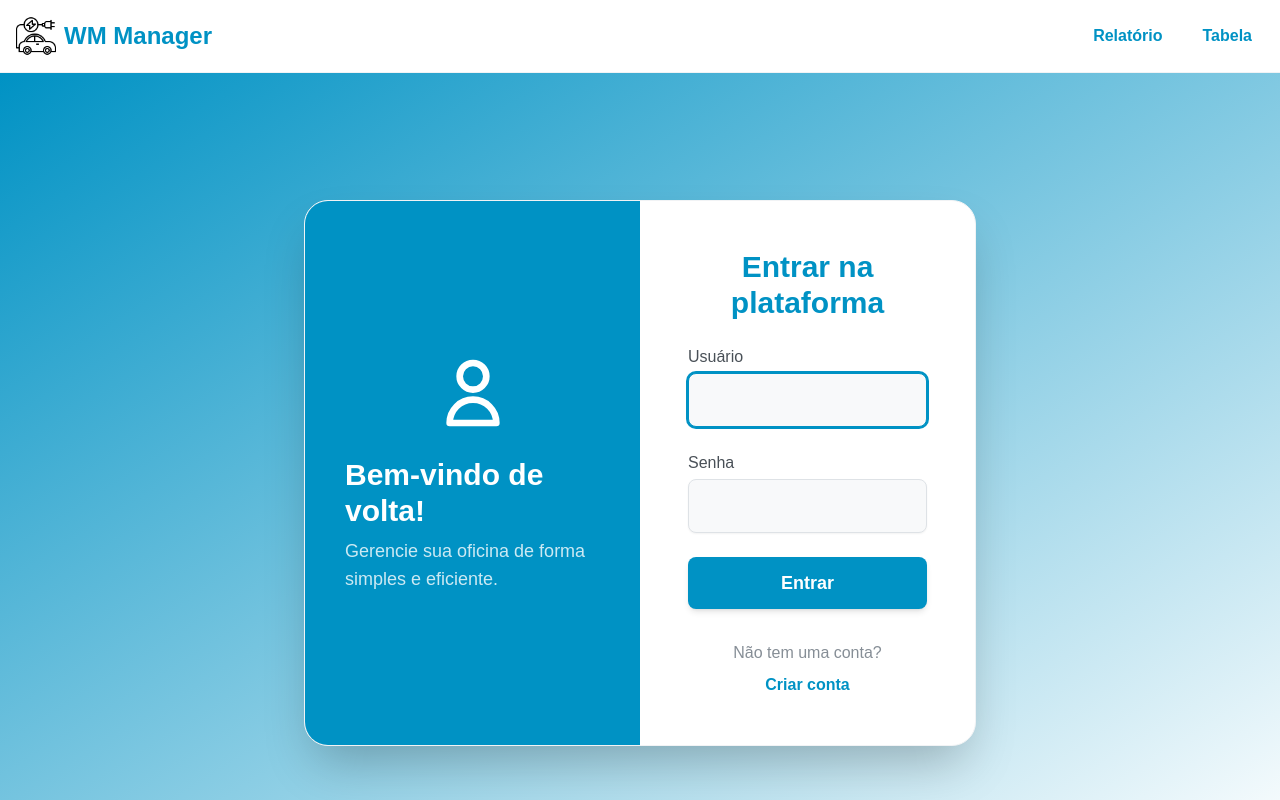
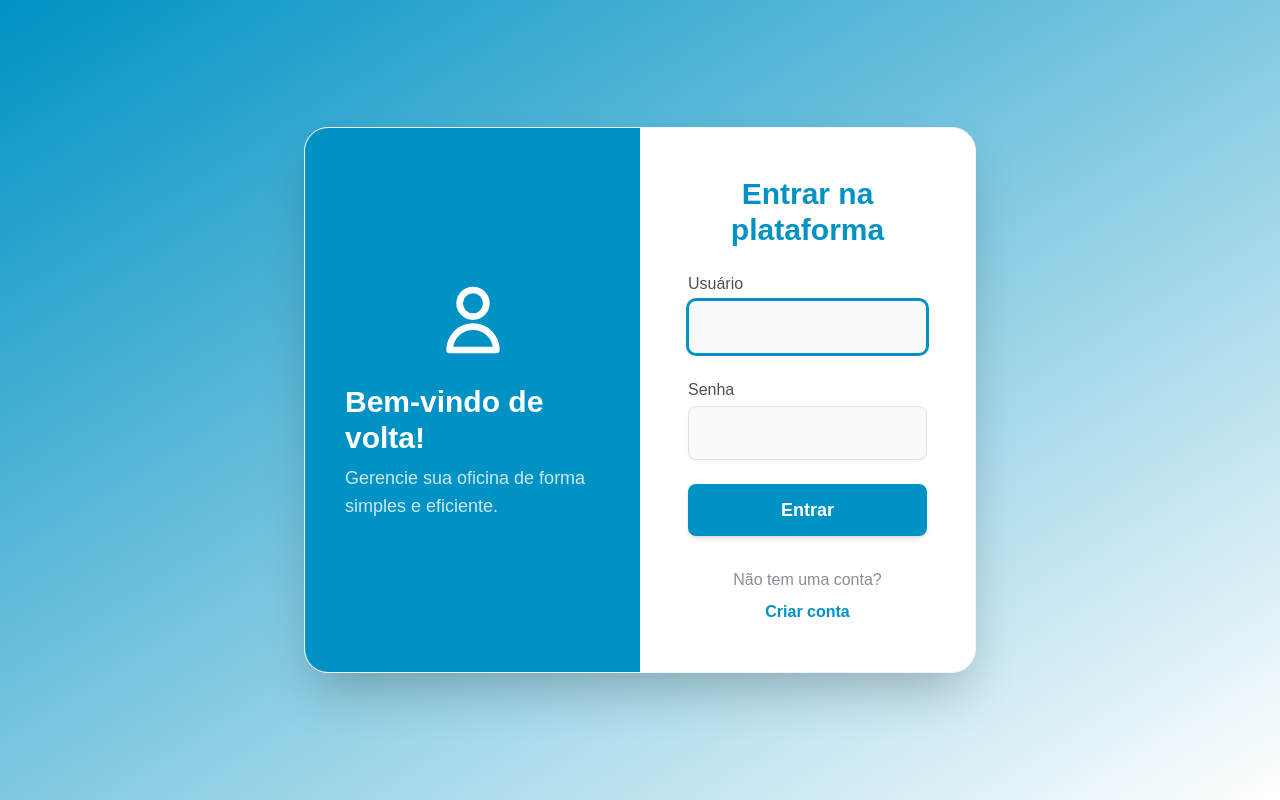
Before and after one commit to machadogustavors/wm_manager_front, a React (Vite) app: page /login in a window 1280 px wide. Shown: the top 800 px of the page. Built offline with nearby package versions, Linux system fonts and the light colour scheme; no server answers.

Commit message:
corrected layout

```diff
--- a/src/router/index.tsx
+++ b/src/router/index.tsx
@@ -20,7 +20,6 @@ export function Router() {
   return (
     <BrowserRouter>
       <Routes>
-        <Route element={<MainLayout />}>
           <Route path="/" element={<HomeRedirect />} />
           {/* Public routes */}
           <Route element={<AuthGuard isPrivate={false} />}>
@@ -30,6 +29,8 @@ export function Router() {
           </Route>
 
           {/* Protected routes */}
+
+        <Route element={<MainLayout />}>
           <Route element={<AuthGuard />}>
             <Route path="/dashboard" element={<Dashboard />} />
             <Route path="/table" element={<Table />} />
```
